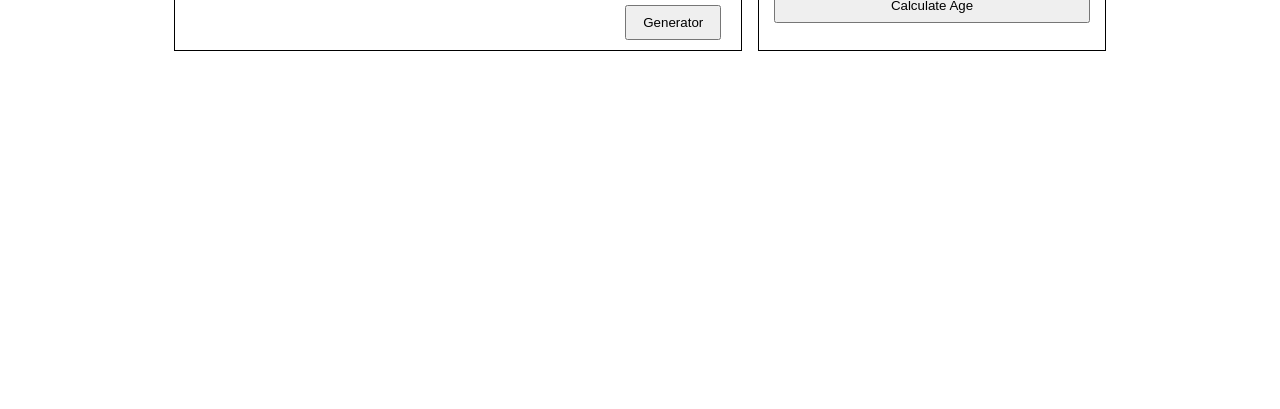
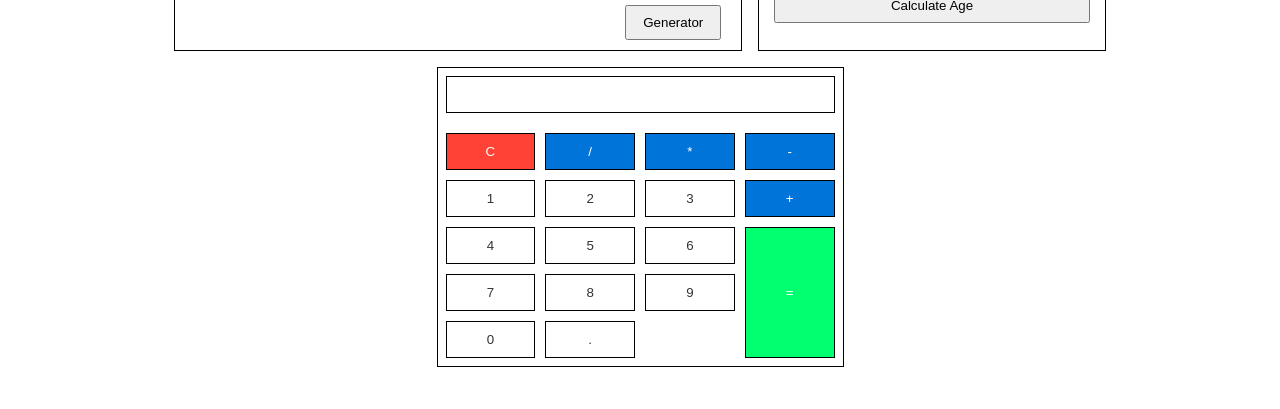
Before and after one commit to idil-abdi/mini-projects, a plain HTML site: page index.html in a window 1280 px wide. Shown: the part 391-800 px from the top of the page. Drawn offline with Linux system fonts and the light colour scheme; a web font is replaced by a local one.

Commit message:
adding calculator

```diff
--- a/index.html
+++ b/index.html
@@ -115,6 +115,28 @@
           <button id="age-calculator-btn">Calculate Age</button>
           <p id="birthday-result"></p>
         </div>
+        <div class="box calculator-c">
+          <input type="text" id="calculator-result" readonly />
+          <div class="calculator-btn">
+            <button class="individual-btn clear">C</button>
+            <button class="individual-btn operator">/</button>
+            <button class="individual-btn operator">*</button>
+            <button class="individual-btn operator">-</button>
+            <button class="individual-btn number">1</button>
+            <button class="individual-btn number">2</button>
+            <button class="individual-btn number">3</button>
+            <button class="individual-btn operator">+</button>
+            <button class="individual-btn number">4</button>
+            <button class="individual-btn number">5</button>
+            <button class="individual-btn number">6</button>
+            <button class="individual-btn equals">=</button>
+            <button class="individual-btn number">7</button>
+            <button class="individual-btn number">8</button>
+            <button class="individual-btn number">9</button>
+            <button class="individual-btn number">0</button>
+            <button class="individual-btn decimal">.</button>
+          </div>
+        </div>
       </div>
     </main>
     <footer></footer>
--- a/script.js
+++ b/script.js
@@ -243,4 +243,31 @@ function getAge(birthdayValue) {
   return age;
 }
 
-ageCalculatingBtn.addEventListener('click', ageCalculate)
+ageCalculatingBtn.addEventListener('click', ageCalculate);
+
+// Calculator App
+const calculatorBtn = document.querySelectorAll('.individual-btn');
+const calculatorInputField = document.getElementById('calculator-result')
+
+for (let i = 0; i < calculatorBtn.length; i++) {
+  calculatorBtn[i].addEventListener('click', () => {
+    const buttonValue = calculatorBtn[i].textContent;
+    if(buttonValue === 'C') {
+      clearResult();
+    } else if (buttonValue === '=') {
+      calculatorResult();
+    } else {
+      appendValue(buttonValue);
+    }
+  })
+}
+
+function clearResult() {
+  calculatorInputField.value = '';
+}
+function calculatorResult() {
+  calculatorInputField.value = eval(calculatorInputField.value);
+}
+function appendValue(buttonValue) {
+  calculatorInputField.value += buttonValue;
+}
--- a/style.css
+++ b/style.css
@@ -38,7 +38,6 @@ h1{
 .counter-c{
     text-align: center;
     padding: 1rem;
-    height: fit-content;
 }
 
 .counter-display{
@@ -57,7 +56,6 @@ button{
 .rock-paper-scissors-c{
     color: black;
     padding: 1rem;
-    height: fit-content;
 }
 
 .move-icon-c{
@@ -101,7 +99,6 @@ button{
     text-align: center;
     padding: 1rem;
     border: 1px solid black;
-    height: fit-content;
 }
 
 .jokes-btn{
@@ -125,7 +122,6 @@ button{
     color: #fff;
     padding: 15px;
     text-align: center;
-    height: fit-content;
 }
 
 .weather-search{
@@ -208,7 +204,6 @@ button{
 .password-generator-c{
     padding: 10px 20px;
     text-align: center;
-    height: fit-content;
 }
 
 .input-c{
@@ -270,6 +265,53 @@ button{
 
 /* End of Age Calculator */
 
+/* Calculator */
+.calculator-c{
+    padding: 0.5rem;
+}
+
+.calculator-c input{
+    width: 100%;
+    padding: 0.5px;
+    font-size: 30px;
+    border: 1px solid black;
+}
+
+.calculator-btn{
+    display: grid;
+    grid-template-columns: repeat(4, 1fr);
+    gap: 10px;
+    margin-top: 20px;
+}
+
+.calculator-btn button{
+    padding: 10px;
+    font-style: 24px;
+    border: none;
+    cursor: pointer;
+    transition: background-color 0.3s ease;
+    border: 1px solid black;
+}
+
+.operator{
+    background-color: #0074d9;
+    color: #fff;
+}
+.number, .decimal{
+    background-color: #fff;
+    color: #333;
+}
+.clear{
+    background-color: #ff4136;
+    color: #fff;
+}
+
+.equals{
+    background-color: #01ff70;
+    color: #fff;
+    grid-row: span 3;
+}
+
 @media only screen and (max-width: 768px) {
     main {
         margin: 0 1rem;
```
